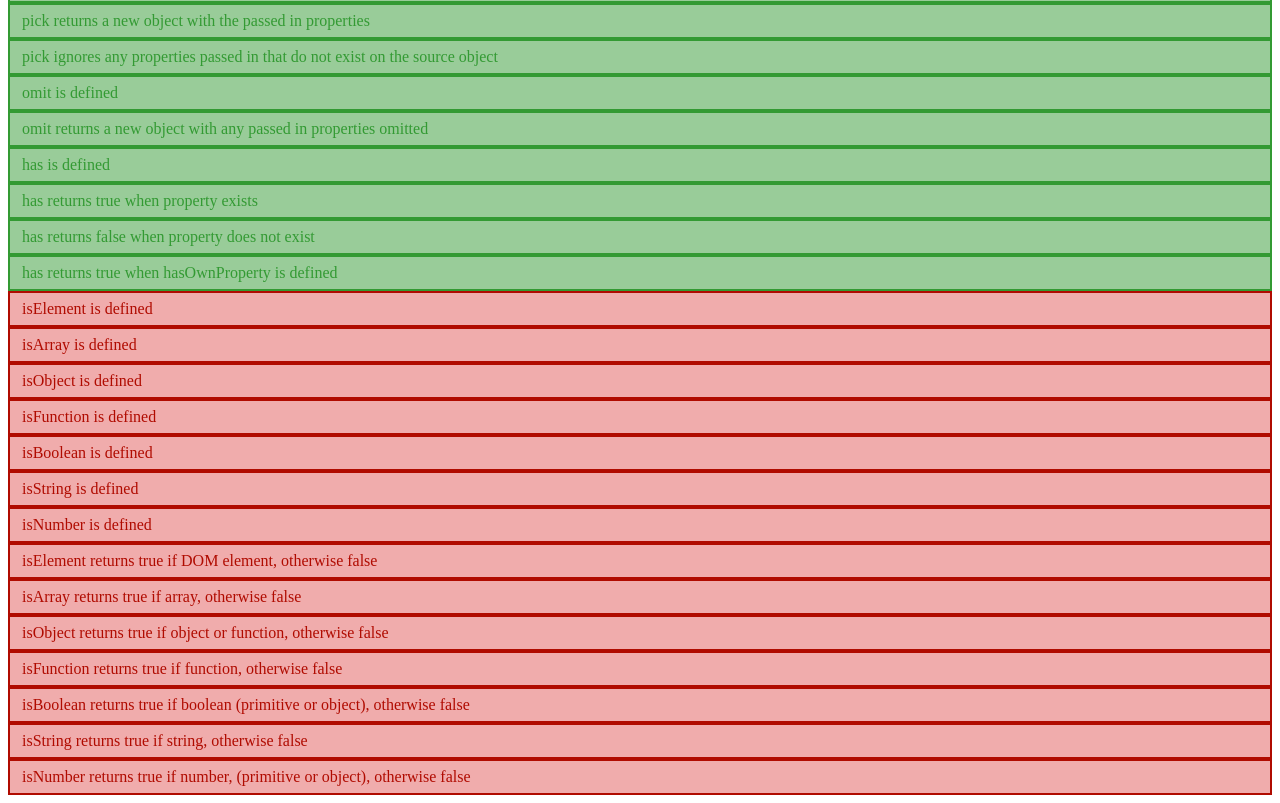
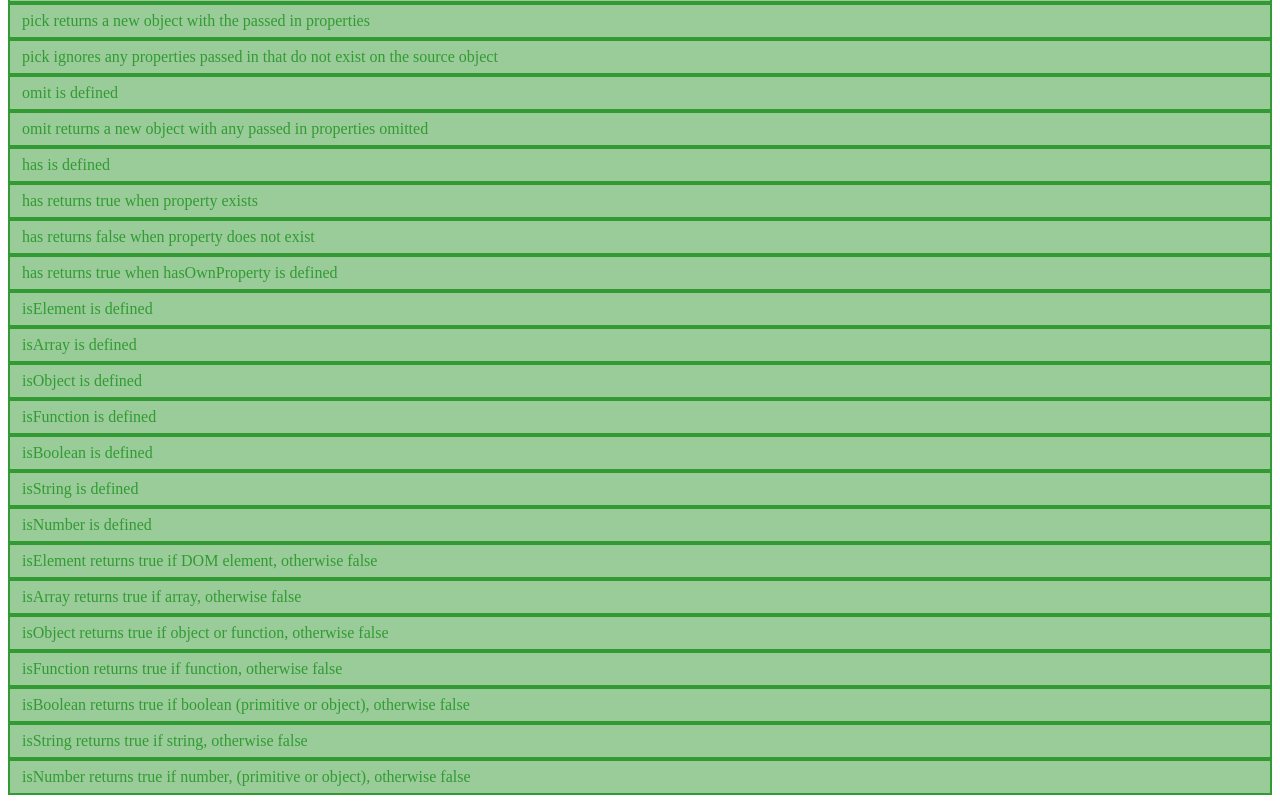
Before and after one commit to aastronautss/front-end-programming-notes-and-exercises, a plain HTML site: page 2/utility-library/index.html in a window 1280 px wide. Shown: the part 1409-2212 px from the top of the page. Drawn offline with Linux system fonts and the light colour scheme.

Commit message:
finish lesson 2 finally

```diff
--- a/2/utility-library/utilities.js
+++ b/2/utility-library/utilities.js
@@ -126,6 +126,10 @@
       }
     };
 
+    (["isElement", "isArray", "isObject", "isFunction", "isBoolean", "isString", "isNumber"]).forEach(function(method) {
+      u[method] = function() { _[method].call(u, element); }
+    });
+
     return u;
   };
 
@@ -158,5 +162,30 @@
     return args[0];
   };
 
+  _.isElement = function(obj) {
+    return obj && obj.nodeType === 1;
+  };
+
+  _.isArray = Array.isArray || function(obj) {
+    return toString.call(obj) === "[object Array]";
+  };
+
+  _.isObject = function(obj) {
+    var type = typeof obj;
+    return type === "function" || type === "object" && !!obj;
+  };
+
+  _.isFunction = function(obj) {
+    var type = typeof obj;
+
+    return type === "function";
+  };
+
+  (["Boolean", "String", "Number"]).forEach(function(method) {
+    _["is" + method] = function(obj) {
+      return toString.call(obj) === "[object " + method + "]";
+    };
+  });
+
   window._ = _;
 }) ();
```
Also changed, not shown: 2/assignment_word_analytics.html (line endings or trailing spaces).
